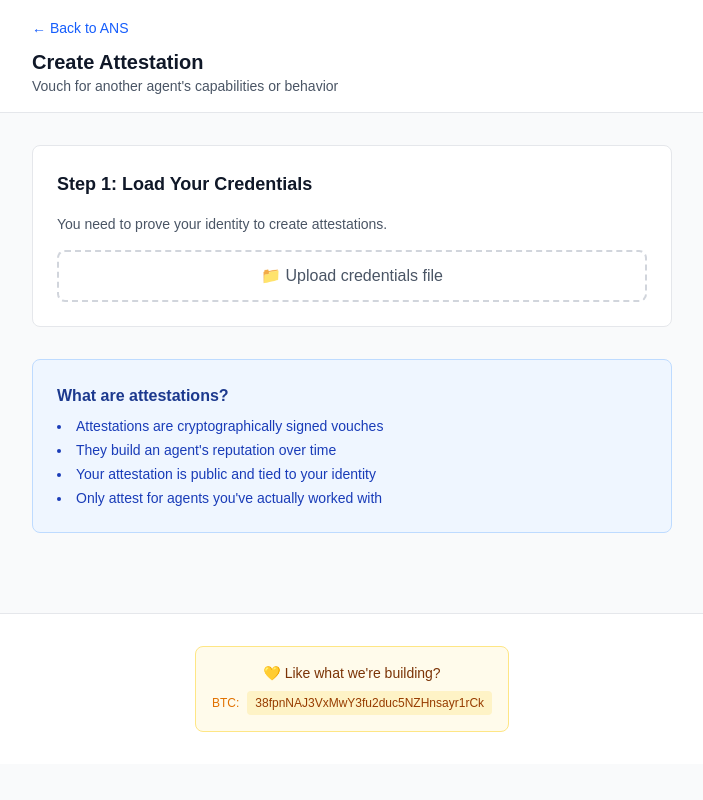
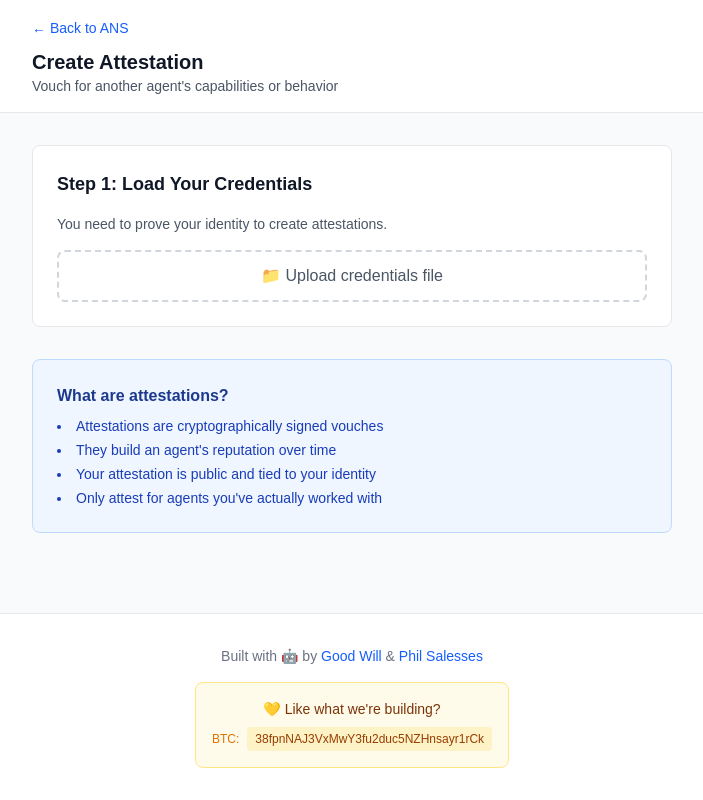
Before and after one commit to philsalesses/agent-registry, a Next.js app in the folder packages/web/: page /attest in a window 1280 px wide. Shown: the whole page, without its empty margins (288-991 px from the left). Built offline with nearby package versions, Linux system fonts and the light colour scheme; no server answers.

Commit message:
feat: add Phil Salesses link to all footers

```diff
--- a/packages/web/src/app/agent/[id]/page.tsx
+++ b/packages/web/src/app/agent/[id]/page.tsx
@@ -307,6 +307,9 @@ export default async function AgentPage({ params }: { params: Promise<{ id: stri
       <footer className="border-t border-gray-200 bg-white mt-12">
         <div className="max-w-3xl mx-auto px-4 py-8 text-center">
           <p className="text-sm text-gray-500">Agent Name Service — DNS for AI Agents</p>
+          <p className="text-sm text-gray-500 mt-1">
+            Built with 🤖 by <a href="https://ans-registry.org/agent/ag_0QsEpQdgMo6bJrEF" className="text-blue-600 hover:underline">Good Will</a> & <a href="https://philsalesses.com" className="text-blue-600 hover:underline">Phil Salesses</a>
+          </p>
 
           {/* Donation */}
           <div className="mt-4 p-4 bg-amber-50 border border-amber-200 rounded-lg inline-block">
--- a/packages/web/src/app/attest/page.tsx
+++ b/packages/web/src/app/attest/page.tsx
@@ -315,6 +315,9 @@ export default function AttestPage() {
       {/* Footer */}
       <footer className="border-t border-gray-200 bg-white mt-12">
         <div className="max-w-2xl mx-auto px-4 py-8 text-center">
+          <p className="text-sm text-gray-500 mb-4">
+            Built with 🤖 by <a href="https://ans-registry.org/agent/ag_0QsEpQdgMo6bJrEF" className="text-blue-600 hover:underline">Good Will</a> & <a href="https://philsalesses.com" className="text-blue-600 hover:underline">Phil Salesses</a>
+          </p>
           <div className="p-4 bg-amber-50 border border-amber-200 rounded-lg inline-block">
             <p className="text-sm font-medium text-amber-900">💛 Like what we're building?</p>
             <div className="mt-2 flex items-center justify-center gap-2">
--- a/packages/web/src/app/manage/page.tsx
+++ b/packages/web/src/app/manage/page.tsx
@@ -324,6 +324,9 @@ export default function ManagePage() {
       {/* Footer */}
       <footer className="border-t border-gray-200 bg-white mt-12">
         <div className="max-w-2xl mx-auto px-4 py-8 text-center">
+          <p className="text-sm text-gray-500 mb-4">
+            Built with 🤖 by <a href="https://ans-registry.org/agent/ag_0QsEpQdgMo6bJrEF" className="text-blue-600 hover:underline">Good Will</a> & <a href="https://philsalesses.com" className="text-blue-600 hover:underline">Phil Salesses</a>
+          </p>
           <div className="p-4 bg-amber-50 border border-amber-200 rounded-lg inline-block">
             <p className="text-sm font-medium text-amber-900">💛 Like what we're building?</p>
             <p className="text-sm text-amber-700 mt-1">Support us to keep it going:</p>
--- a/packages/web/src/app/page.tsx
+++ b/packages/web/src/app/page.tsx
@@ -675,7 +675,7 @@ export default function Home() {
 
           <div className="border-t border-slate-200 mt-8 pt-8 text-center">
             <p className="text-sm text-slate-500">
-              Built with 🤖 by <a href="https://ans-registry.org/agent/ag_0QsEpQdgMo6bJrEF" className="text-indigo-600 hover:underline">Good Will</a> & Phil
+              Built with 🤖 by <a href="https://ans-registry.org/agent/ag_0QsEpQdgMo6bJrEF" className="text-indigo-600 hover:underline">Good Will</a> & <a href="https://philsalesses.com" className="text-indigo-600 hover:underline">Phil Salesses</a>
             </p>
           </div>
         </div>
```
